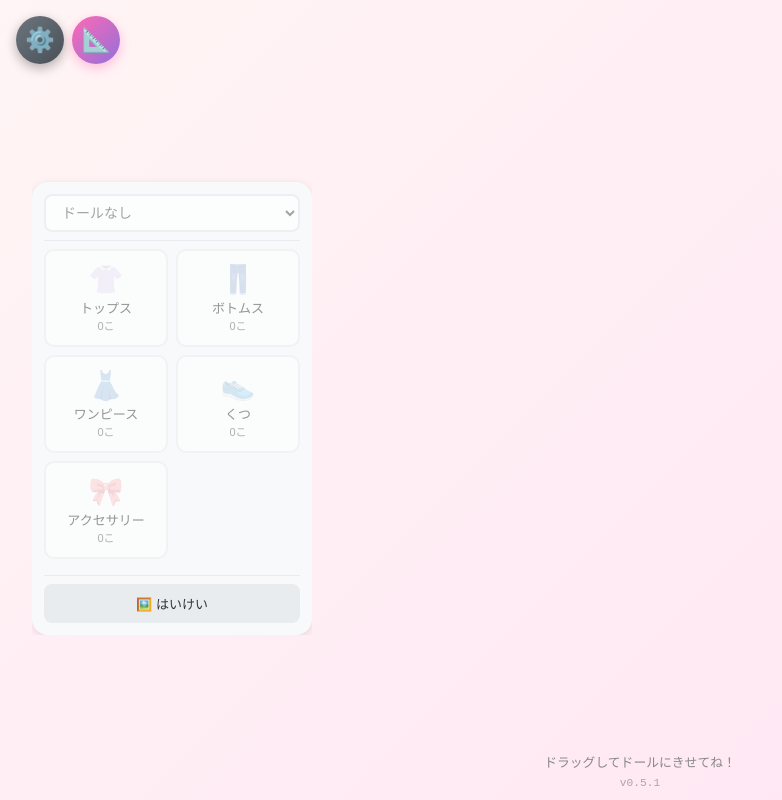
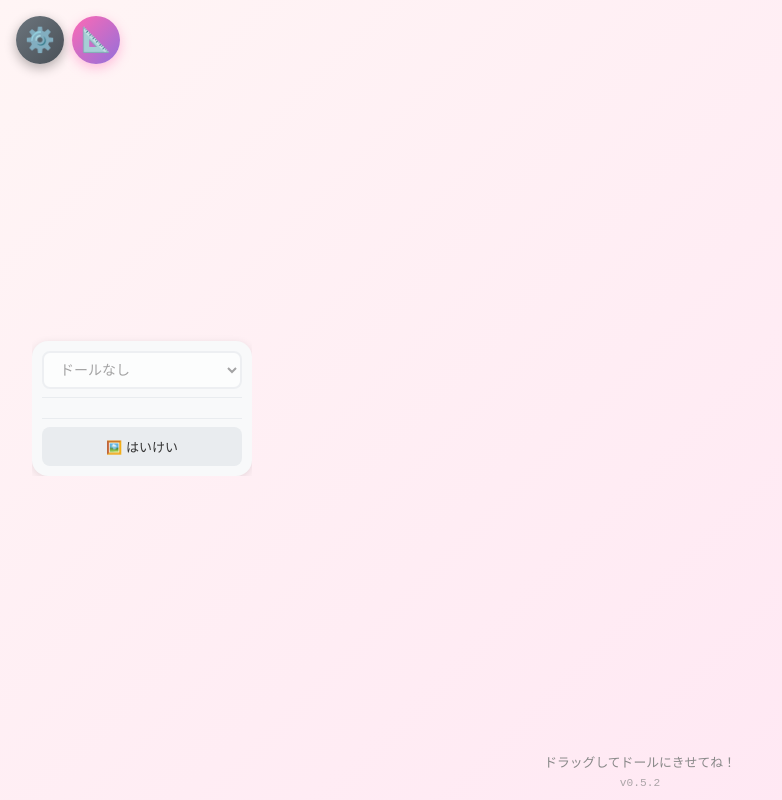
Before and after one commit to Kake-git-hub/DressUpGame, a React (Vite) app: page / in a window 1280 px wide. Shown: the whole page, without its empty margins (0-782 px from the left). Built offline with nearby package versions, Linux system fonts and the light colour scheme.

Commit message:
v0.5.2: narrow menu, none option for items, dynamic zIndex stacking, movable items support

```diff
--- a/src/App.css
+++ b/src/App.css
@@ -95,7 +95,7 @@ textarea {
 /* アバターセクション - メニューを除いた右側に配置 */
 .avatar-section {
   position: absolute;
-  left: 300px; /* メニュー幅(280px) + マージン(20px) */
+  left: 240px; /* メニュー幅(220px) + マージン(20px) */
   right: 0;
   top: 0;
   bottom: 0;
@@ -107,7 +107,7 @@ textarea {
 /* パレットセクション - 右端に固定 */
 .palette-section {
   flex-shrink: 0;
-  width: 280px;
+  width: 220px;
   max-height: calc(100vh - 100px);
   overflow-y: auto;
   z-index: 10;
@@ -161,11 +161,11 @@ textarea {
   }
 
   .palette-section {
-    width: 280px;
+    width: 220px;
   }
 
   .avatar-section {
-    left: 300px; /* メニュー幅(280px) + マージン(20px) */
+    left: 240px; /* メニュー幅(220px) + マージン(20px) */
   }
 
   .app-footer {
--- a/src/App.tsx
+++ b/src/App.tsx
@@ -21,7 +21,7 @@ import type { ClothingItemData, DollData, DollDimensions, BackgroundData, DollTr
 import './App.css';
 
 // アプリバージョン
-const APP_VERSION = '0.5.1';
+const APP_VERSION = '0.5.2';
 
 // E2Eテスト時はPixiJSを無効化するフラグ
 const isTestMode = typeof window !== 'undefined' && window.location.search.includes('test=true');
@@ -213,7 +213,7 @@ function App() {
   }, [activeDimensions, canvasSize.height, currentDoll]);
 
   // 着せ替え状態管理フック
-  const { equipItem, getEquippedItems, resetAll } = useDressUp(scaledItems, scaledUnderwear);
+  const { equipItem, unequipItem, getEquippedItems, resetAll } = useDressUp(scaledItems, scaledUnderwear);
 
   // 装備中のアイテム
   const equippedItems = getEquippedItems();
@@ -226,6 +226,14 @@ function App() {
       equipItem(scaledItem);
     },
     [equipItem, scaledItems, currentDoll]
+  );
+
+  // 服を脱がせる処理（「なし」選択時）
+  const handleItemRemove = useCallback(
+    (type: string) => {
+      unequipItem(type);
+    },
+    [unequipItem]
   );
 
   // リセット
@@ -364,6 +372,7 @@ function App() {
             <DressUpMenu
               items={filteredClothing}
               onItemDrop={handleItemDrop}
+              onItemRemove={handleItemRemove}
               equippedItems={equippedItems}
               onReset={handleReset}
               dolls={allDolls}
--- a/src/components/DressUpMenu.tsx
+++ b/src/components/DressUpMenu.tsx
@@ -11,6 +11,7 @@ import { CLOTHING_CATEGORIES } from '../types';
 interface DressUpMenuProps {
   items: ClothingItemData[];
   onItemDrop: (item: ClothingItemData) => void;
+  onItemRemove?: (type: ClothingType) => void; // 「なし」選択時の脱がせる処理
   equippedItems: ClothingItemData[];
   onReset: () => void;
   dolls: DollData[];
@@ -25,6 +26,7 @@ interface DressUpMenuProps {
 export function DressUpMenu({
   items,
   onItemDrop,
+  onItemRemove,
   equippedItems,
   onReset,
   dolls,
@@ -41,21 +43,45 @@ export function DressUpMenu({
   // 装備中のアイテムIDをセット化
   const equippedIds = useMemo(() => new Set(equippedItems.map(i => i.id)), [equippedItems]);
 
-  // 各カテゴリーのアイテム数をカウント
+  // 動的にカテゴリをカウント（itemsから自動検出）
   const categoryCounts = useMemo(() => {
-    const counts: Record<ClothingType, number> = {
-      underwear_top: 0,
-      underwear_bottom: 0,
-      top: 0,
-      bottom: 0,
-      dress: 0,
-      accessory: 0,
-      shoes: 0,
-    };
+    const counts: Record<string, number> = {};
     items.forEach(item => {
-      counts[item.type]++;
+      counts[item.type] = (counts[item.type] || 0) + 1;
     });
     return counts;
+  }, [items]);
+
+  // 動的カテゴリリスト（アイテムから検出）
+  const dynamicCategories = useMemo(() => {
+    const categoryMap = new Map<string, CategoryInfo>();
+    items.forEach(item => {
+      if (!categoryMap.has(item.type)) {
+        // デフォルトカテゴリかどうかチェック
+        const defaultCat = CLOTHING_CATEGORIES.find(c => c.type === item.type);
+        if (defaultCat) {
+          categoryMap.set(item.type, defaultCat);
+        } else {
+          // 動的カテゴリ
+          categoryMap.set(item.type, {
+            type: item.type,
+            label: item.type,
+            emoji: '📁',
+          });
+        }
+      }
+    });
+    // デフォルトカテゴリの順序を優先
+    const result: CategoryInfo[] = [];
+    CLOTHING_CATEGORIES.forEach(cat => {
+      if (categoryMap.has(cat.type)) {
+        result.push(categoryMap.get(cat.type)!);
+        categoryMap.delete(cat.type);
+      }
+    });
+    // 残りの動的カテゴリを追加
+    categoryMap.forEach(cat => result.push(cat));
+    return result;
   }, [items]);
 
   // 選択中カテゴリーのアイテム
@@ -175,20 +201,20 @@ export function DressUpMenu({
             </button>
           )}
           <div style={styles.categoryGrid}>
-            {CLOTHING_CATEGORIES.map(category => (
+            {dynamicCategories.map(category => (
               <button
                 key={category.type}
                 style={{
                   ...styles.categoryButton,
-                  opacity: categoryCounts[category.type] === 0 ? 0.5 : 1,
+                  opacity: (categoryCounts[category.type] || 0) === 0 ? 0.5 : 1,
                 }}
                 onClick={() => handleCategorySelect(category)}
-                disabled={categoryCounts[category.type] === 0}
+                disabled={(categoryCounts[category.type] || 0) === 0}
               >
                 <span style={styles.categoryEmoji}>{category.emoji}</span>
                 <span style={styles.categoryLabel}>{category.label}</span>
                 <span style={styles.categoryCount}>
-                  {categoryCounts[category.type]}こ
+                  {categoryCounts[category.type] || 0}こ
                 </span>
               </button>
             ))}
@@ -213,8 +239,8 @@ export function DressUpMenu({
               ← もどる
             </button>
             <h3 style={styles.titleSmall}>
-              {CLOTHING_CATEGORIES.find(c => c.type === selectedCategory)?.emoji}{' '}
-              {CLOTHING_CATEGORIES.find(c => c.type === selectedCategory)?.label}
+              {dynamicCategories.find(c => c.type === selectedCategory)?.emoji || '📁'}{' '}
+              {dynamicCategories.find(c => c.type === selectedCategory)?.label || selectedCategory}
             </h3>
           </div>
 
@@ -227,6 +253,24 @@ export function DressUpMenu({
           <p style={styles.hint}>👆 ドラッグしてドールにきせてね！</p>
 
           <div style={styles.itemGrid}>
+            {/* 「なし」ボタン - 脱がせる */}
+            {equippedInCategory && onItemRemove && (
+              <button
+                style={{
+                  ...styles.itemButton,
+                  ...styles.noneButton,
+                }}
+                onClick={() => {
+                  onItemRemove(selectedCategory!);
+                  handleBack();
+                }}
+              >
+                <div style={styles.itemImageContainer}>
+                  <span style={{ fontSize: '28px' }}>✕</span>
+                </div>
+                <span style={styles.itemName}>なし</span>
+              </button>
+            )}
             {filteredItems.map(item => (
               <DraggableItem
                 key={item.id}
@@ -343,13 +387,13 @@ const styles: Record<string, CSSProperties> = {
   container: {
     backgroundColor: '#f8f9fa',
     borderRadius: '16px',
-    padding: '12px',
+    padding: '10px',
     boxShadow: '0 2px 8px rgba(0, 0, 0, 0.1)',
-    minWidth: '280px',
-    maxWidth: '320px',
+    minWidth: '200px',
+    maxWidth: '220px',
     display: 'flex',
     flexDirection: 'column',
-    gap: '8px',
+    gap: '6px',
   },
   menuHeader: {
     display: 'flex',
@@ -587,6 +631,11 @@ const styles: Record<string, CSSProperties> = {
     textOverflow: 'ellipsis',
     whiteSpace: 'nowrap',
   },
+  noneButton: {
+    backgroundColor: '#f8f8f8',
+    border: '2px dashed #ccc',
+    cursor: 'pointer',
+  },
   emptyMessage: {
     textAlign: 'center',
     color: '#666',
--- a/src/hooks/useDressUp.ts
+++ b/src/hooks/useDressUp.ts
@@ -4,17 +4,6 @@
  */
 import { useState, useCallback } from 'react';
 import type { ClothingItemData, ClothingType, DressUpState, EquippedItem } from '../types';
-
-// 基本zIndex値（タイプごとのベース値）
-const BASE_Z_INDEX: Record<ClothingType, number> = {
-  underwear_top: 0,
-  underwear_bottom: 1,
-  bottom: 10,
-  top: 20,
-  dress: 15,
-  shoes: 5,
-  accessory: 30,
-};
 
 // 初期状態を作成
 const createInitialState = (
@@ -103,19 +92,10 @@ export function useDressUp(
   );
 
   // 装備中のアイテム一覧を取得（レンダリング順にソート）
-  // 1. baseZIndex（タイプごとの基本重ね順）
-  // 2. equipOrder（後から着せたものが上）
+  // equipOrder（後から着せたものが上）を最優先、baseZIndexは補助的に使用
   const getEquippedItems = useCallback((): EquippedItem[] => {
     return [...state.equippedItems].sort((a, b) => {
-      const baseA = BASE_Z_INDEX[a.type];
-      const baseB = BASE_Z_INDEX[b.type];
-
-      // まず基本zIndexで比較
-      if (baseA !== baseB) {
-        return baseA - baseB;
-      }
-
-      // 同じカテゴリ内では着せた順番で（後が上）
+      // 着せた順番で並べる（後が上）
       return a.equipOrder - b.equipOrder;
     });
   }, [state.equippedItems]);
--- a/src/services/assetStorage.ts
+++ b/src/services/assetStorage.ts
@@ -593,7 +593,8 @@ function createDollData(id: string, name: string, base64: string): DollData {
 }
 
 // 服データを作成するヘルパー（動的カテゴリ対応）
-function createClothingData(id: string, name: string, type: ClothingType, base64: string): ClothingItemData {
+// categoryRaw: 元のフォルダ名（_movable サフィックス含む可能性あり）
+function createClothingData(id: string, name: string, type: ClothingType, base64: string, categoryRaw?: string): ClothingItemData {
   // DEFAULT_CATEGORY_MAPからデフォルト値を取得、なければ汎用値
   const mapping = DEFAULT_CATEGORY_MAP[type.toLowerCase()];
   const defaults = mapping || {
@@ -601,6 +602,12 @@ function createClothingData(id: string, name: string, type: ClothingType, base64
     zIndex: 25,
     anchorType: 'torso',
   };
+
+  // movable判定: categoryRawに_movableがあるか、デフォルトでmovableなカテゴリか
+  const rawLower = (categoryRaw || type).toLowerCase();
+  const hasMovableSuffix = rawLower.includes('_movable');
+  const isDefaultMovable = mapping?.movable ?? false;
+  const movable = hasMovableSuffix || isDefaultMovable;
 
   return {
     id,
@@ -611,6 +618,7 @@ function createClothingData(id: string, name: string, type: ClothingType, base64
     baseZIndex: mapping?.zIndex || 25,
     anchorType: defaults.anchorType as 'head' | 'neck' | 'torso' | 'hip' | 'feet',
     isCustom: true,
+    movable,
   };
 }
 
@@ -924,15 +932,17 @@ export async function importPresetFromFolder(
       const clothingItems: ClothingItemData[] = [];
       const categories: CategoryInfo[] = [];
 
-      for (const [category, clothingFiles] of data.clothing) {
-        categories.push(getCategoryInfo(category));
+      for (const [categoryRaw, clothingFiles] of data.clothing) {
+        // _movable サフィックスを除去したカテゴリ名を使用
+        const categoryClean = categoryRaw.replace(/_movable/gi, '').toLowerCase();
+        categories.push(getCategoryInfo(categoryRaw));
 
         for (const { name, file } of clothingFiles) {
           const base64 = await fileToBase64(file, file.name);
           const id = `custom-clothing-${Date.now()}-${Math.random().toString(36).slice(2, 7)}`;
           await saveImageToStorage(id, base64);
 
-          const item = createClothingData(id, name, category, base64);
+          const item = createClothingData(id, name, categoryClean, base64, categoryRaw);
           // ドールIDを関連付け
           item.dollId = dollId;
           clothingItems.push(item);
@@ -1105,15 +1115,17 @@ export async function importPresetFromZip(
       const clothingItems: ClothingItemData[] = [];
       const categories: CategoryInfo[] = [];
 
-      for (const [category, clothingFiles] of data.clothing) {
-        categories.push(getCategoryInfo(category));
+      for (const [categoryRaw, clothingFiles] of data.clothing) {
+        // _movable サフィックスを除去したカテゴリ名を使用
+        const categoryClean = categoryRaw.replace(/_movable/gi, '').toLowerCase();
+        categories.push(getCategoryInfo(categoryRaw));
 
         for (const { name, blob, fileNameWithExt: clothingFileExt } of clothingFiles) {
           const base64 = await blobToBase64(blob, clothingFileExt);
           const id = `custom-clothing-${Date.now()}-${Math.random().toString(36).slice(2, 7)}`;
           await saveImageToStorage(id, base64);
 
-          const item = createClothingData(id, name, category, base64);
+          const item = createClothingData(id, name, categoryClean, base64, categoryRaw);
           // ドールIDを関連付け
           item.dollId = dollId;
           clothingItems.push(item);
--- a/src/types/index.ts
+++ b/src/types/index.ts
@@ -67,28 +67,42 @@ export interface CategoryInfo {
 }
 
 // デフォルトカテゴリの定義（フォルダ名からのマッピング用）
-export const DEFAULT_CATEGORY_MAP: Record<string, { label: string; emoji: string; zIndex: number; position: { x: number; y: number }; anchorType: string }> = {
+export const DEFAULT_CATEGORY_MAP: Record<string, { label: string; emoji: string; zIndex: number; position: { x: number; y: number }; anchorType: string; movable?: boolean }> = {
   'top': { label: 'トップス', emoji: '👚', zIndex: 20, position: { x: 0, y: -30 }, anchorType: 'torso' },
   'bottom': { label: 'ボトムス', emoji: '👖', zIndex: 10, position: { x: 0, y: 30 }, anchorType: 'hip' },
   'dress': { label: 'ワンピース', emoji: '👗', zIndex: 15, position: { x: 0, y: 0 }, anchorType: 'torso' },
   'shoes': { label: 'くつ', emoji: '👟', zIndex: 5, position: { x: 0, y: 135 }, anchorType: 'feet' },
-  'accessory': { label: 'アクセサリー', emoji: '🎀', zIndex: 30, position: { x: 0, y: -125 }, anchorType: 'head' },
+  'accessory': { label: 'アクセサリー', emoji: '🎀', zIndex: 30, position: { x: 0, y: -125 }, anchorType: 'head', movable: true },
   'hat': { label: 'ぼうし', emoji: '🎩', zIndex: 32, position: { x: 0, y: -140 }, anchorType: 'head' },
   'socks': { label: 'くつした', emoji: '🧦', zIndex: 4, position: { x: 0, y: 100 }, anchorType: 'feet' },
-  'bag': { label: 'かばん', emoji: '👜', zIndex: 35, position: { x: 60, y: 0 }, anchorType: 'torso' },
+  'bag': { label: 'かばん', emoji: '👜', zIndex: 35, position: { x: 60, y: 0 }, anchorType: 'torso', movable: true },
   'underwear_top': { label: 'したぎ(うえ)', emoji: '🩱', zIndex: 0, position: { x: 0, y: -30 }, anchorType: 'torso' },
   'underwear_bottom': { label: 'したぎ(した)', emoji: '🩲', zIndex: 1, position: { x: 0, y: 30 }, anchorType: 'hip' },
+  'face': { label: '顔パーツ', emoji: '😊', zIndex: 40, position: { x: 0, y: -80 }, anchorType: 'head', movable: true },
 };
 
 // フォルダ名からカテゴリ情報を取得（なければデフォルト作成）
+// フォルダ名に _movable が含まれる場合は自由配置可能
 export function getCategoryInfo(folderName: string): CategoryInfo {
-  const lower = folderName.toLowerCase();
-  const mapping = DEFAULT_CATEGORY_MAP[lower];
+  // _movable サフィックスを除去してベース名を取得
+  const baseName = folderName.replace(/_movable/gi, '').toLowerCase();
+
+  const mapping = DEFAULT_CATEGORY_MAP[baseName];
   if (mapping) {
-    return { type: lower, label: mapping.label, emoji: mapping.emoji };
+    return { type: baseName, label: mapping.label, emoji: mapping.emoji };
   }
   // 未知のカテゴリはフォルダ名をそのまま使用
-  return { type: lower, label: folderName, emoji: '📁' };
+  return { type: baseName, label: folderName.replace(/_movable/gi, ''), emoji: '📁' };
+}
+
+// フォルダ名から movable フラグを判定
+export function isMovableCategory(folderName: string): boolean {
+  const lower = folderName.toLowerCase();
+  // _movable サフィックスがある場合
+  if (lower.includes('_movable')) return true;
+  // デフォルトで movable なカテゴリ
+  const baseName = lower.replace(/_movable/gi, '');
+  return DEFAULT_CATEGORY_MAP[baseName]?.movable ?? false;
 }
 
 // レガシー互換: 静的カテゴリリスト
@@ -115,11 +129,19 @@ export interface ClothingItemData {
   dollId?: string; // 紐付けられたドールID（プリセット取り込み時に設定）
   // 自動スケーリング用のアンカー情報
   anchorType?: 'head' | 'neck' | 'torso' | 'hip' | 'feet'; // どの部位に合わせるか
+  // 自由配置可能フラグ（フォルダ名に_movableがあると有効）
+  movable?: boolean;
+  // 自由配置時のオフセット（装着後に移動した分）
+  offsetX?: number;
+  offsetY?: number;
 }
 
 // 装備中のアイテム（動的zIndex付き）
 export interface EquippedItem extends ClothingItemData {
   equipOrder: number; // 着せた順番
+  // 自由配置時のオフセット（装着後に移動した分）
+  currentOffsetX?: number;
+  currentOffsetY?: number;
 }
 
 // 背景画像の定義
```
